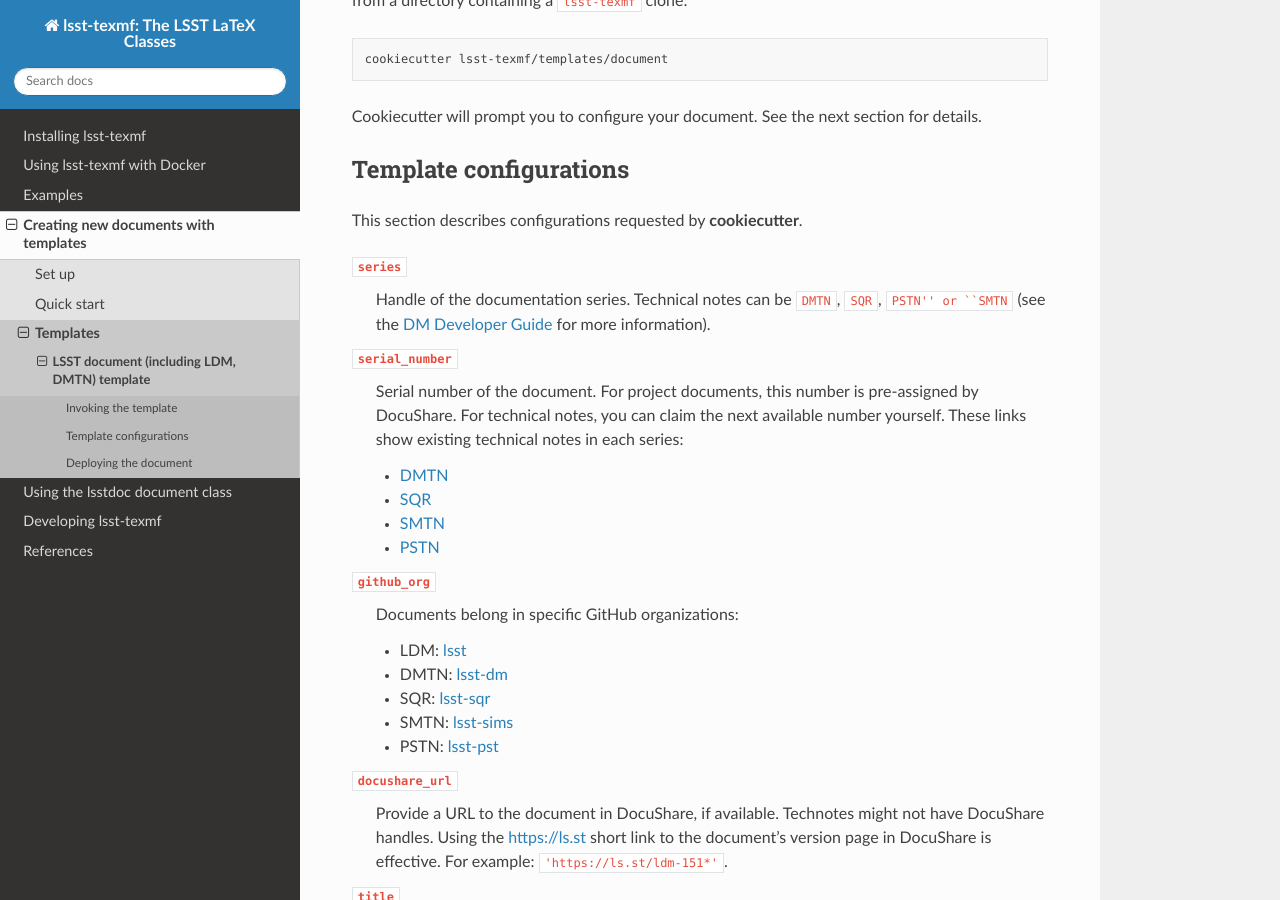
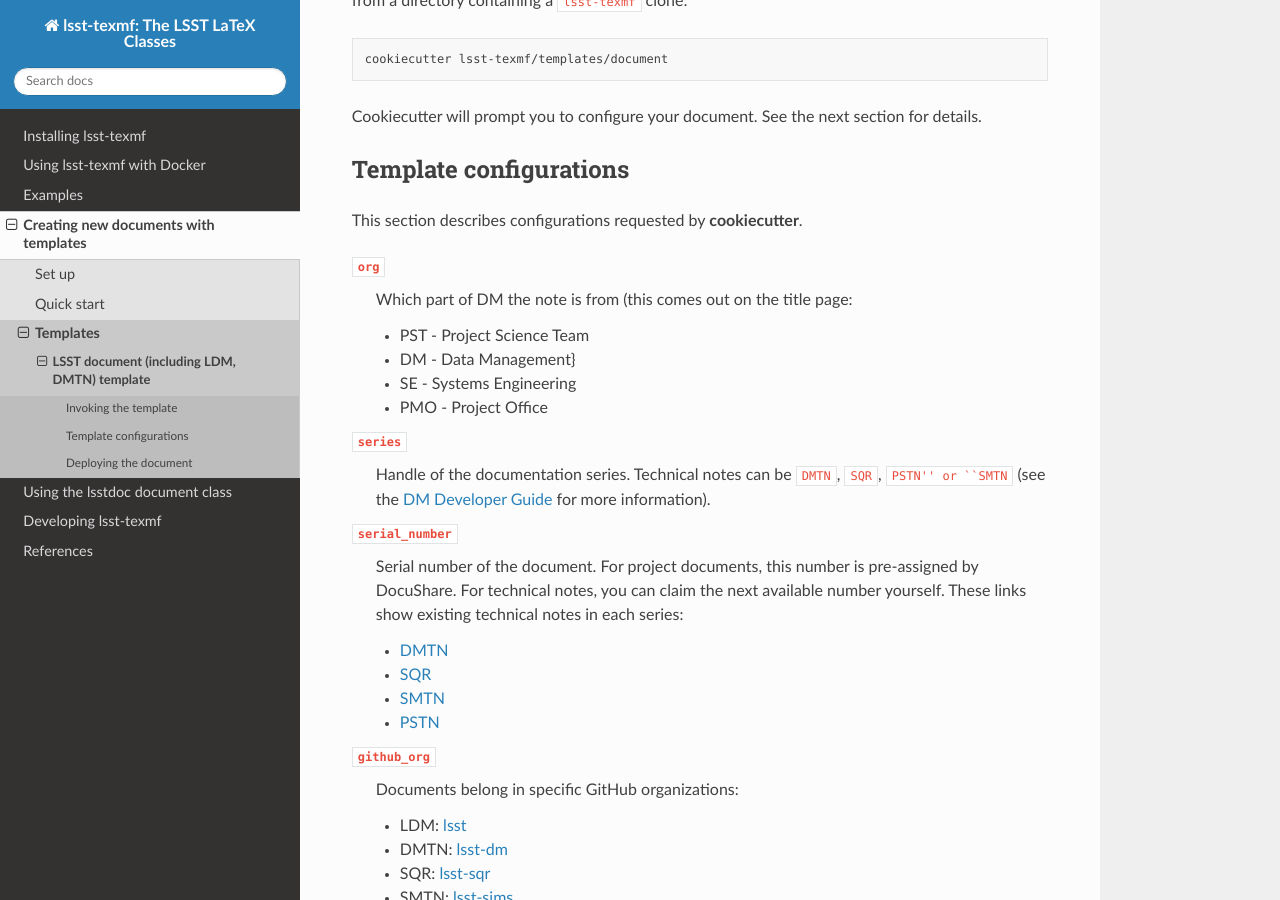
Before and after one commit to lsst/lsst-texmf, a Sphinx documentation site: the page built from docs/templates/document.rst, in a window 1280 px wide and 900 px high, scrolled down 698 px. Built offline with Sphinx 7.4.7 and the Read the Docs theme 2.0.0, drawn with Linux system fonts in a browser that asks for light colours; pages that are not in the unit, such as notebooks, are missing from menus; the version number could not be read and is left out.

Commit message:
added org docs

```diff
--- a/docs/templates/document.rst
+++ b/docs/templates/document.rst
@@ -40,6 +40,15 @@ Template configurations
 =======================
 
 This section describes configurations requested by :command:`cookiecutter`.
+
+``org``
+   Which part of DM the note is from (this comes out on the title page:
+
+   - PST -  Project Science Team
+   - DM -  Data Management}
+   - SE - Systems Engineering
+   - PMO - Project Office
+
 
 ``series``
    Handle of the documentation series.
```
